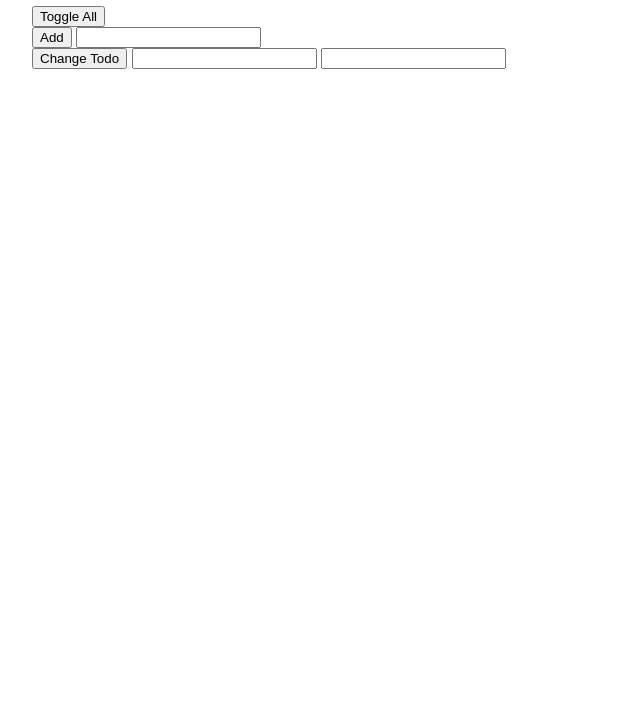
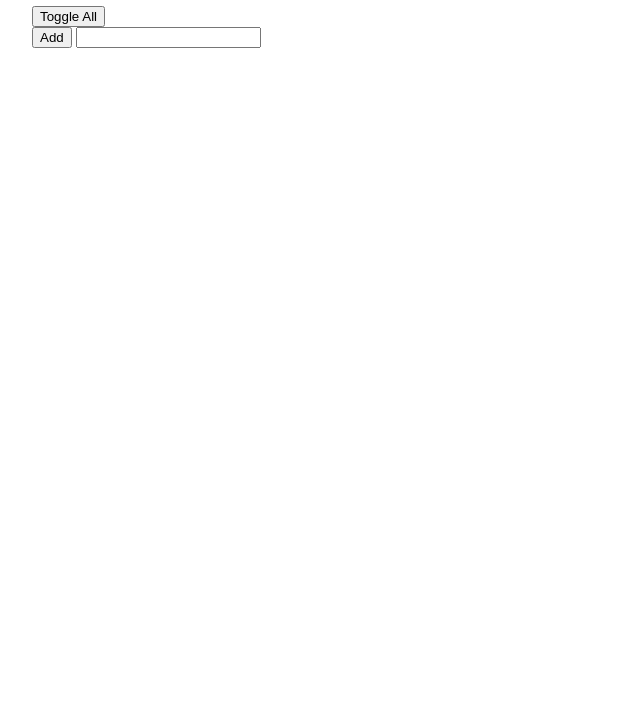
Before and after one commit to DevonGaston/Practice-Todo-App, a plain HTML site: page index.html in a window 1280 px wide. Shown: the part 84-800 px from the top of the page, without its empty margins (0-640 px from the left). Drawn offline with Linux system fonts and the light colour scheme.

Commit message:
Removed changeTodoButton and changeTodoTextBox

```diff
--- a/index.html
+++ b/index.html
@@ -16,12 +16,6 @@
       <input id = "addTodoTextInput" input = "text">
     </div>
 
-    <div>
-      <button onclick="handlers.changeTodo()">Change Todo</button>
-      <input id = "changeTodoPositionInput" type = "number">
-      <input id = "changeTodoTextInput" type = "text">
-    </div>
-
     <ul>
     </ul>
       <script src="script.js"></script>
```
